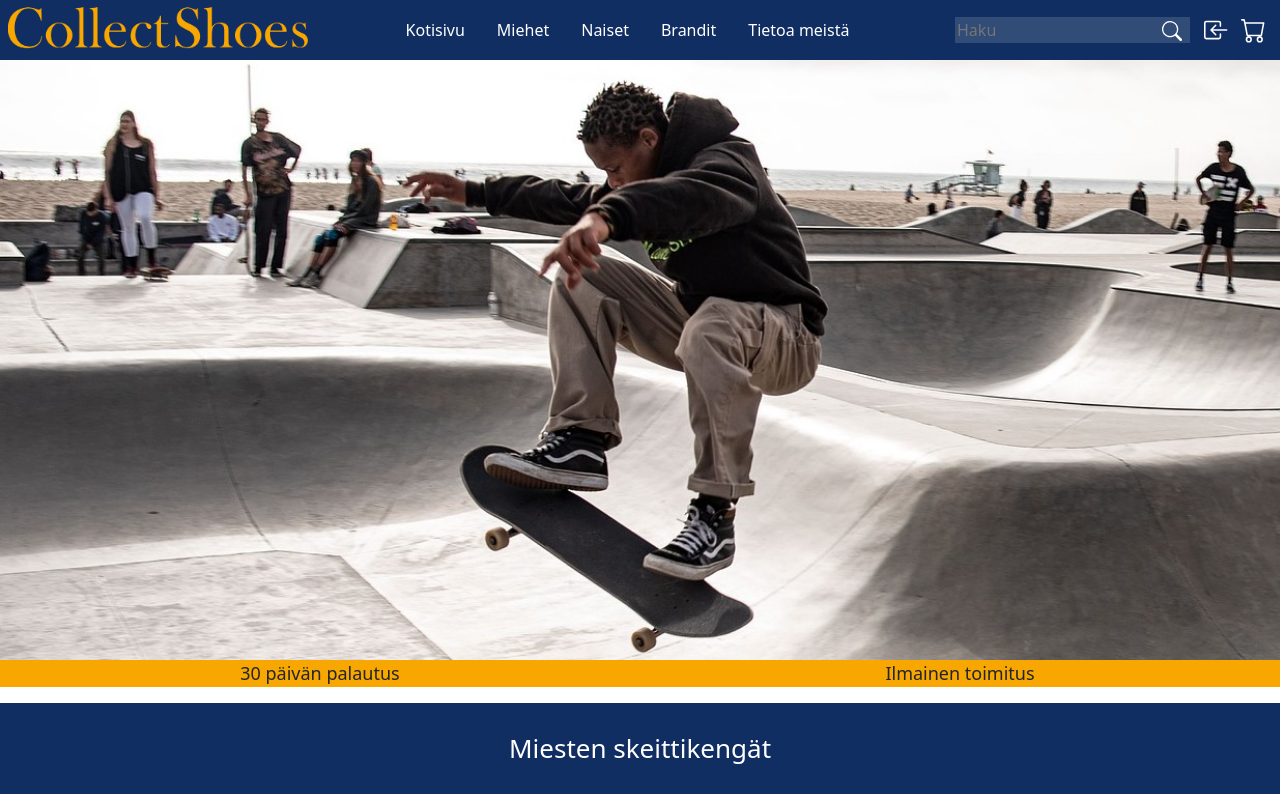
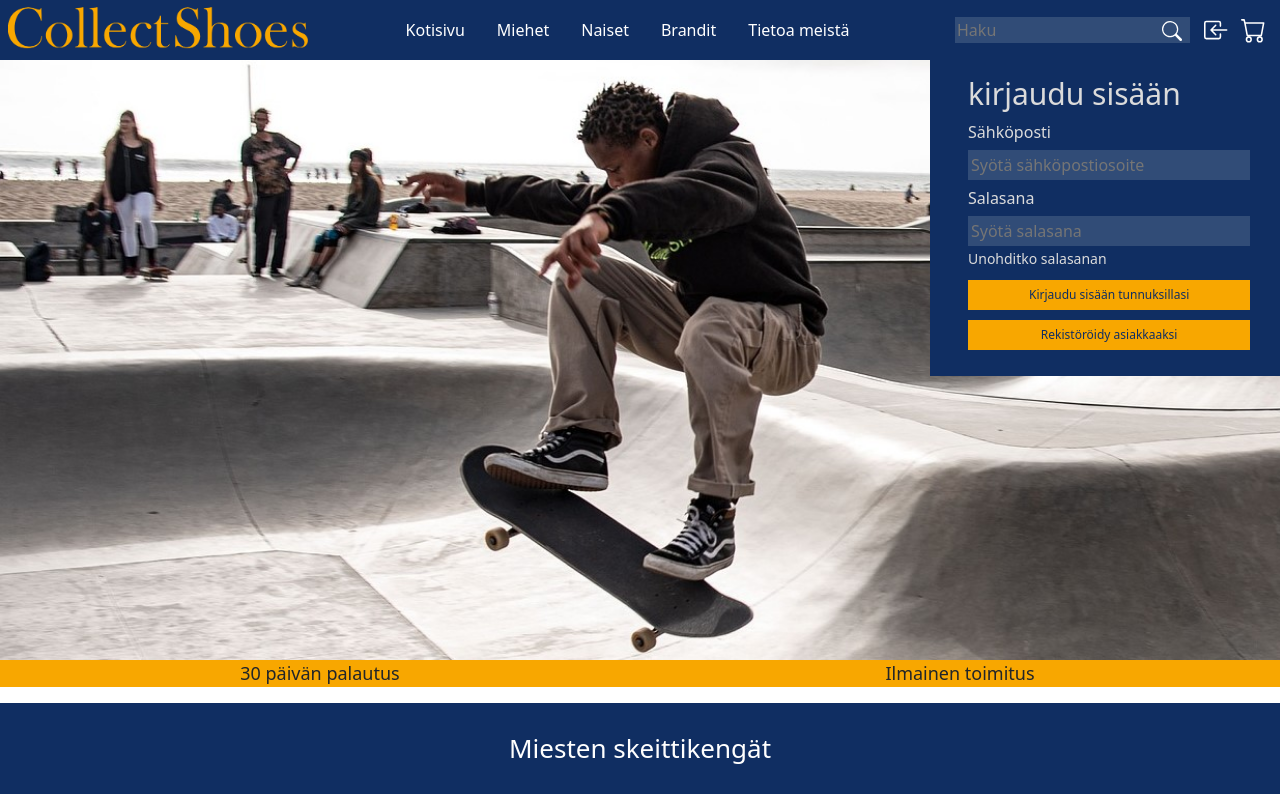
Before and after one commit to Miikakyl/Verkkopalvelu-projekti, a React (Create React App) app: page /mens in a window 1280 px wide. Both pictures are taken after a click on the button 1216 px from the left and 30 px from the top of the page. Shown: the top 800 px of the page. Built offline with nearby package versions, Linux system fonts and the light colour scheme.

Commit message:
loginformiin ja shoppingcarttiin lisätty funktio, että mobiilissa voi avata

```diff
--- a/src/components/LoginForm.js
+++ b/src/components/LoginForm.js
@@ -1,10 +1,19 @@
 import '../styles/LoginForm.css'
+import React, { useState } from 'react'
 
 function LoginForm() {
+
+    const [isActive, setIsActive] = useState(false)
+
+    const handleClick = () => {
+
+        setIsActive(!isActive)
+    }
+
     return (
         <div className="loginFormContainer">
 
-    <button id="loginSignBtn">
+            <button id="loginSignBtn" onClick={handleClick}>
                 <svg id="loginSignIcon" xmlns="http://www.w3.org/2000/svg" width="16" height="16" fill="currentColor" className="bi bi-box-arrow-in-left" viewBox="0 0 16 16">
                     <path fillRule="evenodd" d="M10 3.5a.5.5 0 0 0-.5-.5h-8a.5.5 0 0 0-.5.5v9a.5.5 0 0 0 .5.5h8a.5.5 0 0 0 .5-.5v-2a.5.5 0 0 1 1 0v2A1.5 1.5 0 0 1 9.5 14h-8A1.5 1.5 0 0 1 0 12.5v-9A1.5 1.5 0 0 1 1.5 2h8A1.5 1.5 0 0 1 11 3.5v2a.5.5 0 0 1-1 0v-2z" />
                     <path fillRule="evenodd" d="M4.146 8.354a.5.5 0 0 1 0-.708l3-3a.5.5 0 1 1 .708.708L5.707 7.5H14.5a.5.5 0 0 1 0 1H5.707l2.147 2.146a.5.5 0 0 1-.708.708l-3-3z" />
@@ -12,7 +21,7 @@ return (
             </button>
 
 
-<div className="object">
+            <div className="object" style={{ display: isActive ? "block" : "none" }}>
                 <div className="form">
                     <form>
 
--- a/src/components/Shoppingcart.js
+++ b/src/components/Shoppingcart.js
@@ -1,16 +1,25 @@
 import ShoppingcartItem from './ShoppingcartItem';
+import React, { useState } from 'react';
 import '../styles/shoppingcart.css'
 
 const Shoppingcart = () => {
+
+  const [isActive,setIsActive] = useState(false)
+
+  const handleClick = () => {
+
+    setIsActive(!isActive)
+  }
+
   return (
     <div className="shoppingcartContainer">
-      <button id="shoppincartBtn">
+      <button id="shoppincartBtn" onClick={handleClick}>
         <svg id="shoppingcartIcon" xmlns="http://www.w3.org/2000/svg" width="16" height="16" fill="currentColor" className="bi bi-cart" viewBox="0 0 16 16">
           <path d="M0 1.5A.5.5 0 0 1 .5 1H2a.5.5 0 0 1 .485.379L2.89 3H14.5a.5.5 0 0 1 .491.592l-1.5 8A.5.5 0 0 1 13 12H4a.5.5 0 0 1-.491-.408L2.01 3.607 1.61 2H.5a.5.5 0 0 1-.5-.5zM3.102 4l1.313 7h8.17l1.313-7H3.102zM5 12a2 2 0 1 0 0 4 2 2 0 0 0 0-4zm7 0a2 2 0 1 0 0 4 2 2 0 0 0 0-4zm-7 1a1 1 0 1 1 0 2 1 1 0 0 1 0-2zm7 0a1 1 0 1 1 0 2 1 1 0 0 1 0-2z" />
         </svg>
       </button>
 
-      <div className="shoppingcartShow">
+      <div className="shoppingcartShow" style={{display: isActive? "block" : "none"}}>
         <div className="shoppingcartArea p-4 w-100 h-100">
           <h2 className="shoppingcartHeader px-1">Ostoskori</h2>
           <ShoppingcartItem name={"Adidas Y3"} kpl={2} vari={"musta/valkonen"} koko={"42"} price={"200,00"} image={require('../Kuvat/Tuotekuvat/Adidas_Y3/Adidas_Y3_1.png')} />
--- a/src/components/ShoppingcartItem.js
+++ b/src/components/ShoppingcartItem.js
@@ -1,4 +1,4 @@
-import '../styles/ShoppingCartItem.css'
+import '../styles/shoppingcartItem.css'
 
 const ShoppingcartItem = (props) => {
     return (
```
Lines whose indentation alone changed are shown as unchanged.
